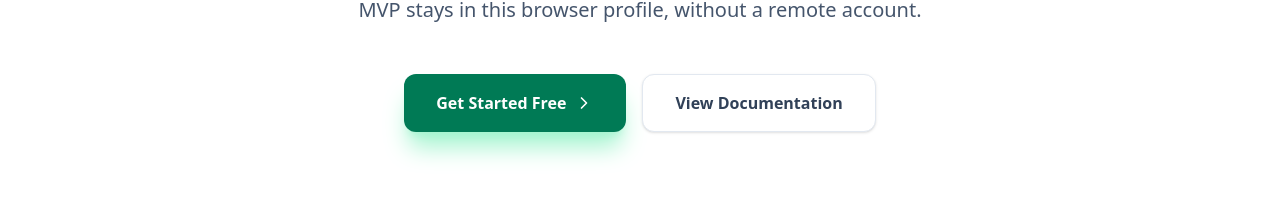
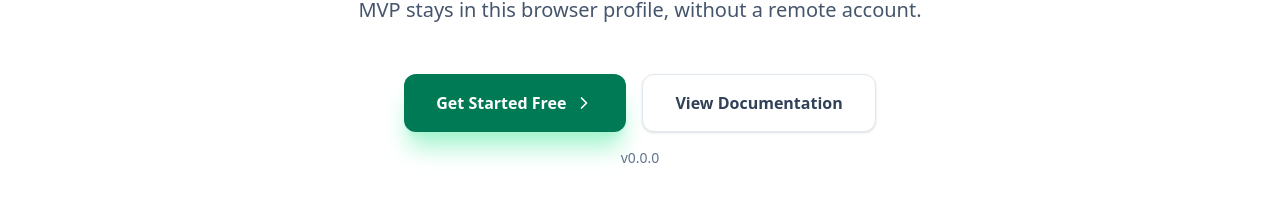
Before and after one commit to BrunoBatalha/Zevault, a React (Vite) app: page /settings in a window 1280 px wide. Shown: the part 499-717 px from the top of the page. Built offline with nearby package versions, Linux system fonts and the light colour scheme; no server answers.

Commit message:
Display application version on landing page

```diff
--- a/src/core/utils/constants.ts
+++ b/src/core/utils/constants.ts
@@ -7,6 +7,11 @@
  */
 export const DB_NAME = 'FinancierProDB_Native';
 export const DB_VERSION = 3;
+
+/**
+ * Versão exibida do aplicativo. Mantenha sincronizada com package.json.
+ */
+export const APP_VERSION = '0.0.0';
 
 /**
  * Nomes dos stores do IndexedDB
--- a/src/features/landing/LandingPage.tsx
+++ b/src/features/landing/LandingPage.tsx
@@ -5,6 +5,7 @@
 
 import { Button } from '@/components/ui';
 import { useI18n } from '@/core/i18n';
+import { APP_VERSION } from '@/core/utils/constants';
 import {
     Check,
     ChevronRight,
@@ -143,6 +144,7 @@ export const LandingPage = ({ onGetStarted }: LandingPageProps) => {
               className="text-xl text-slate-600 dark:text-slate-400 max-w-2xl mx-auto mb-12 leading-relaxed"
               dangerouslySetInnerHTML={{ __html: t('landing.hero.description') }}
             />
+            <div className="flex flex-col items-center gap-4">
               <div className="flex flex-col sm:flex-row justify-center gap-4">
                 <button
                   onClick={onGetStarted}
@@ -153,6 +155,8 @@ export const LandingPage = ({ onGetStarted }: LandingPageProps) => {
                 <button className="inline-flex items-center justify-center px-8 py-4 text-base font-bold text-slate-700 dark:text-slate-200 bg-white dark:bg-slate-800 border border-slate-200 dark:border-slate-700 rounded-xl hover:bg-slate-50 dark:hover:bg-slate-700 hover:border-slate-300 dark:hover:border-slate-600 transition-all shadow-sm hover:shadow-md">
                   {t('landing.hero.docs')}
                 </button>
+              </div>
+              <p className="text-sm font-medium text-slate-500 dark:text-slate-400">v{APP_VERSION}</p>
             </div>
           </div>
         </section>
```
Also changed, not shown: 1 other file (tests, documents, lock files or other folders). Lines whose indentation alone changed are shown as unchanged.
